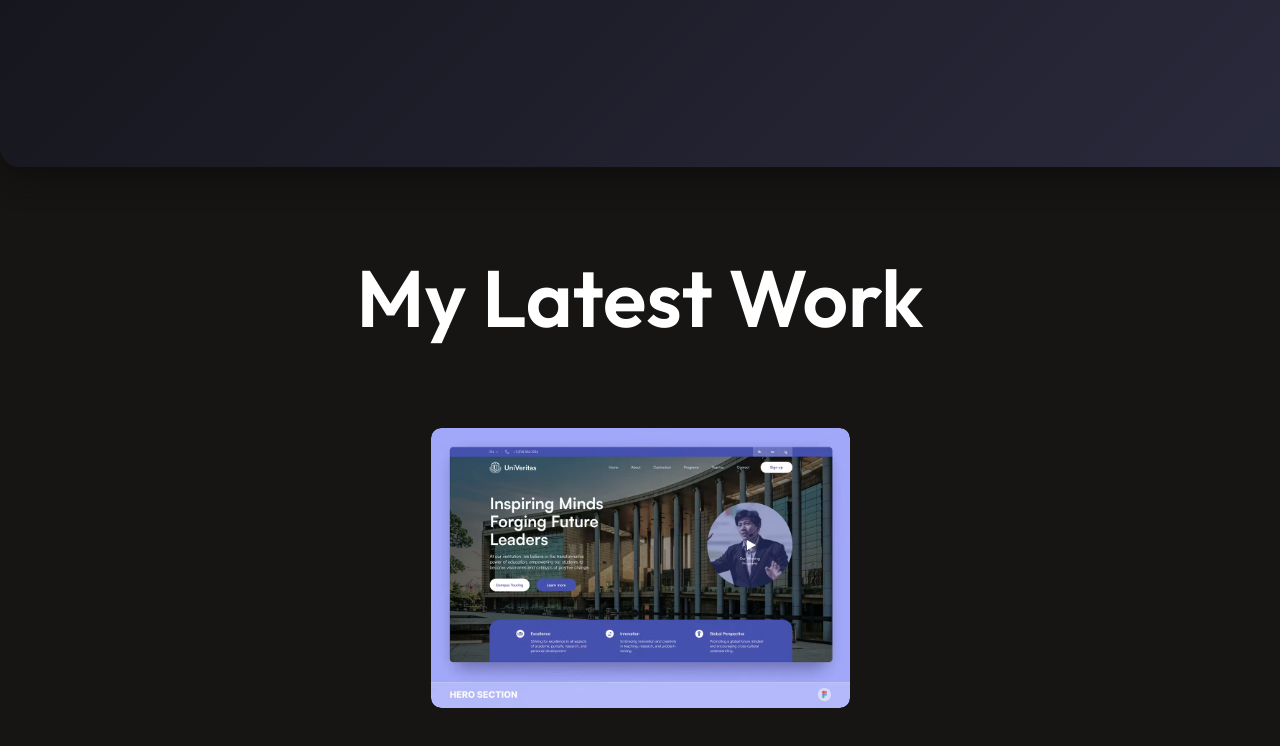
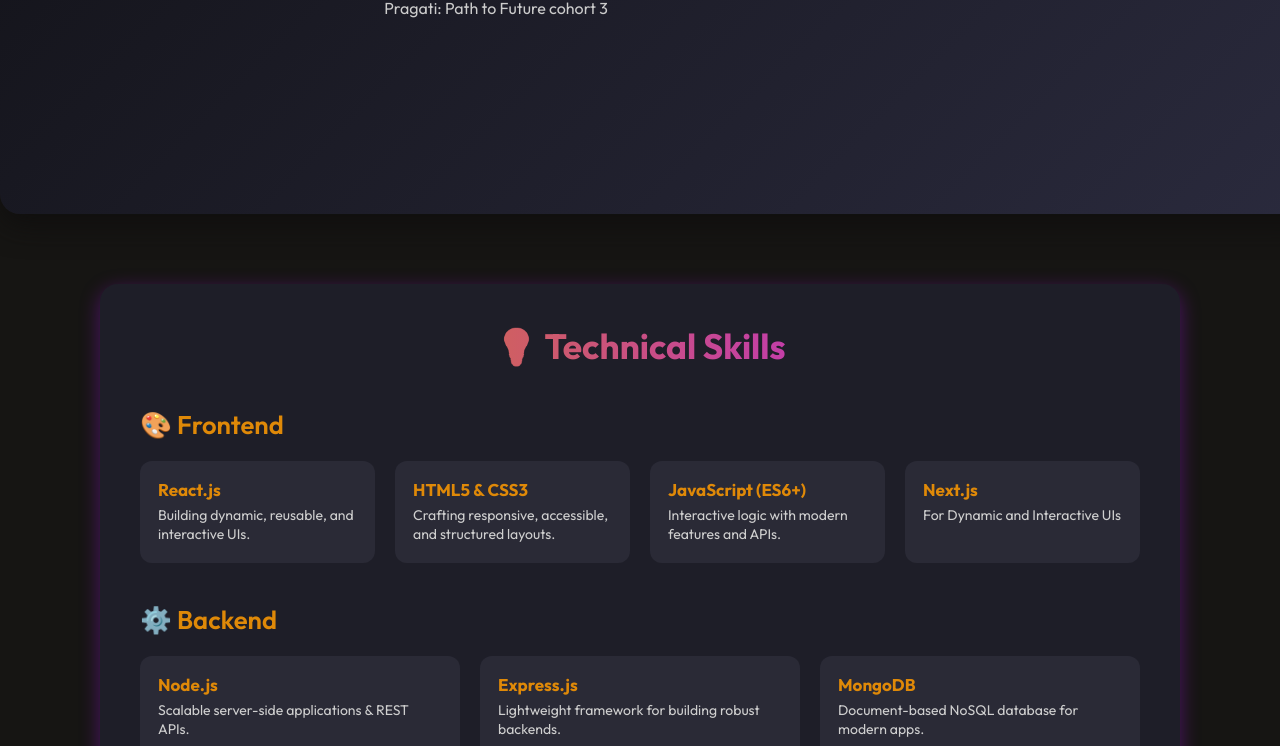
Before and after one commit to Khushi-rana310/Portfolio_react, a React (Vite) app: page / in a window 1280 px wide. Shown: the part 2000-2746 px from the top of the page. Built offline with nearby package versions, Linux system fonts and the light colour scheme.

Commit message:
done with the development technology and tools section

```diff
--- a/src/App.jsx
+++ b/src/App.jsx
@@ -7,6 +7,7 @@
 import Footer from './Components/Footer/Footer'
 import Program from './Components/Program/Program'
 import Patent from './Components/Patent/Patent'
+import DevelopmentTools from './Components/Development/Development'
 
 const App = () => {
   return (
@@ -14,6 +15,7 @@
       <Navbar/>
       <Hero/>
       <About/>
+      <DevelopmentTools/>
       <MyWork/>
       <Program/>
       <Patent/>
--- a/src/Components/About/About.jsx
+++ b/src/Components/About/About.jsx
@@ -45,14 +45,14 @@
       <div className="about-achievements">
         <div className="about-achievement">
           <h1>10+ Projects Completed</h1>
-          <p>Tech stack: ReactJs, JavaScript, HTML, CSS, NextJs, Node.js</p>
+          <p>Tech stack: ReactJs, JavaScript, HTML, CSS, NextJs, Node.js, MongoDB, firestore</p>
         </div>
         <div className="about-achievement">
           <h1>Selected for Infosys Springboard AI Program</h1>
           <p>Pragati: Path to Future cohort 3</p>
         </div>
         <div className="about-achievement">
-          <h1>180+ Leetcode Question Solved</h1>
+          <h1>200 Leetcode Question Solved</h1>
           <p>Solved Leetcode Question</p>
         </div>
         <div className="about-achievement">
--- /dev/null
+++ b/src/Components/Development/Development.css
@@ -0,0 +1,69 @@
+.skills-container {
+  margin: 70px auto;
+  padding: 40px;
+  max-width: 1000px;
+  background: #1e1e28;
+  border-radius: 18px;
+  box-shadow: 0px 6px 20px rgba(180, 21, 255, 0.35);
+  transition: transform 0.3s ease, box-shadow 0.3s ease;
+}
+
+.skills-container:hover {
+  transform: translateY(-4px);
+  box-shadow: 0px 10px 28px rgba(223, 137, 8, 0.45);
+}
+
+.skills-title {
+  font-size: 2.2rem;
+  font-weight: 700;
+  text-align: center;
+  background: linear-gradient(90deg, #DF8908, #b415FF);
+  -webkit-background-clip: text;
+  -webkit-text-fill-color: transparent;
+  margin-bottom: 40px;
+}
+
+.skill-block {
+  margin-bottom: 40px;
+}
+
+.skill-heading {
+  font-size: 1.6rem;
+  font-weight: 600;
+  margin-bottom: 20px;
+  text-align: left;
+  color: #DF8908;
+}
+
+.skill-cards {
+  display: grid;
+  grid-template-columns: repeat(auto-fit, minmax(220px, 1fr));
+  gap: 20px;
+}
+
+.skill-card {
+  background: #2a2a36;
+  padding: 18px;
+  border-radius: 12px;
+  text-align: left;
+  color: #fff;
+  transition: transform 0.3s ease, box-shadow 0.3s ease;
+  cursor: pointer;
+}
+
+.skill-card:hover {
+  transform: scale(1.05);
+  box-shadow: 0px 6px 16px rgba(180, 21, 255, 0.35);
+}
+
+.skill-card h4 {
+  font-size: 17px;
+  margin-bottom: 6px;
+  color: #DF8908;
+}
+
+.skill-card p {
+  font-size: 14px;
+  line-height: 1.4;
+  color: #cfcfcf;
+}
--- /dev/null
+++ b/src/Components/Development/Development.jsx
@@ -0,0 +1,84 @@
+import React from 'react'
+import './Development.css'
+
+const Skills = () => {
+  return (
+    <div className="skills-container">
+      <h2 className="skills-title">💡 Technical Skills</h2>
+
+      {/* Frontend Section */}
+      <div className="skill-block">
+        <h3 className="skill-heading">🎨 Frontend</h3>
+        <div className="skill-cards">
+          <div className="skill-card">
+            <h4>React.js</h4>
+            <p>Building dynamic, reusable, and interactive UIs.</p>
+          </div>
+          <div className="skill-card">
+            <h4>HTML5 & CSS3</h4>
+            <p>Crafting responsive, accessible, and structured layouts.</p>
+          </div>
+          <div className="skill-card">
+            <h4>JavaScript (ES6+)</h4>
+            <p>Interactive logic with modern features and APIs.</p>
+          </div>
+          <div className="skill-card">
+            <h4>Next.js</h4>
+            <p>For Dynamic and Interactive UIs</p>
+          </div>
+
+        </div>
+      </div>
+
+      {/* Backend Section */}
+      <div className="skill-block">
+        <h3 className="skill-heading">⚙️ Backend</h3>
+        <div className="skill-cards">
+          <div className="skill-card">
+            <h4>Node.js</h4>
+            <p>Scalable server-side applications & REST APIs.</p>
+          </div>
+          <div className="skill-card">
+            <h4>Express.js</h4>
+            <p>Lightweight framework for building robust backends.</p>
+          </div>
+          <div className="skill-card">
+            <h4>MongoDB</h4>
+            <p>Document-based NoSQL database for modern apps.</p>
+          </div>
+        </div>
+      </div>
+
+      {/* Other Tools Section */}
+      <div className="skill-block">
+        <h3 className="skill-heading">🛠 Other Tools</h3>
+        <div className="skill-cards">
+          <div className="skill-card">
+            <h4>Git & GitHub</h4>
+            <p>Version control and collaborative development.</p>
+          </div>
+          <div className="skill-card">
+            <h4>Postman</h4>
+            <p>API testing, debugging, and integration workflows.</p>
+          </div>
+          <div className="skill-card">
+            <h4>Figma</h4>
+            <p>Wireframing and UI/UX design prototyping.</p>
+          </div>
+
+
+          <div className="skill-card">
+            <h4>Render</h4>
+            <p>Deploy Full stack Application</p>
+          </div>
+          <div className="skill-card">
+            <h4>Vercel</h4>
+            <p>Deploy Frontend</p>
+          </div>
+        </div>
+      </div>
+    </div>
+  )
+}
+
+export default Skills
--- a/src/Components/Navbar/Navbar.jsx
+++ b/src/Components/Navbar/Navbar.jsx
@@ -15,9 +15,12 @@
         <ul className="nav-menu">
             <li><AnchorLink className='anchor-link'  href='#home' ><p onClick={()=>setMenu("home")}>Home</p></AnchorLink>{menu==="home"?<img src={underline} alt=''/>:<></>}</li>
             <li><AnchorLink className='anchor-link' offset={50} href='#about'><p onClick={()=>setMenu("about")}>About Me</p></AnchorLink>{menu==="about"?<img src={underline} alt=''/>:<></>}</li>
+            <li><AnchorLink className='anchor-link' offset={50} href='#development'><p onClick={()=>setMenu("development")}>Dev Tools</p></AnchorLink>{menu==="development"?<img src={underline} alt=''/>:<></>}</li>
+             <li><AnchorLink className='anchor-link' offset={50} href='#work'><p onClick={()=>setMenu("work")}>Portfolio</p></AnchorLink>{menu==="work"?<img src={underline} alt=''/>:<></>}</li>
             <li><AnchorLink className='anchor-link' offset={50} href='#program'><p onClick={()=>setMenu("program")}>Certification</p></AnchorLink>{menu==="program"?<img src={underline} alt=''/>:<></>}</li>
-            <li><AnchorLink className='anchor-link' offset={50} href='#work'><p onClick={()=>setMenu("work")}>Portfolio</p></AnchorLink>{menu==="work"?<img src={underline} alt=''/>:<></>}</li>
+
             <li><AnchorLink className='anchor-link' offset={50} href='#contact'><p onClick={()=>setMenu("contact")}>Contact Me</p></AnchorLink>{menu==="contact"?<img src={underline} alt=''/>:<></>}</li>
+
         </ul>
         <div className="nav-connect"><AnchorLink className='anchor-link' offset={50} href='#contact'>Connect With Me</AnchorLink></div>
     </div>
--- a/src/Components/Program/Program.jsx
+++ b/src/Components/Program/Program.jsx
@@ -8,21 +8,30 @@
             <h1>Certification / Programs</h1>
             <div className="about-achievements">
                 <div className="about-achievement">
-                    <h1>10+ Projects Completed</h1>
-                    <p>Tech stack: ReactJs, JavaScript, HTML, CSS, NextJs, Node.js</p>
+                    <h1>IBM SkillBuild Virtual Internship</h1>
+                    <p>Edunet Foundation X IBM SkillBuild</p>
                 </div>
                 <div className="about-achievement">
-                    <h1>Selected for Infosys Springboard AI Program</h1>
-                    <p>Pragati: Path to Future cohort 3</p>
+                    <h1>Pragati: Path to Future cohort 3</h1>
+                    <p>Infosys Springboard AI Program</p>
+                </div>
+                <div className="about-achievement">
+                    <h1>Infosys Artificial Intelligence Primer Certification</h1>
+                   <p>Infosys Springboard</p>
                </div>
                <div className="about-achievement">
-                   <h1>180+ Leetcode Question Solved</h1>
-                   <p>Solved Leetcode Question</p>
+                   <h1>Software Engineering & Agile Software Development</h1>
+                   <p>Infosys Springboard </p>
                 </div>
                 <div className="about-achievement">
-                    <h1>Patent Published</h1>
-                    <p>Agri Farmanet(KAVYA FARMNET)</p>
+                    <h1>Microsoft Learn student Ambassador Technical Training</h1>
+                    <p>Microsoft</p>
                 </div>
+                <div className="about-achievement">
+                    <h1>Full Stack Web Development</h1>
+                    <p>Octanet Services Pvt Ltd</p>
+                </div>
+
             </div>
         </div>
 
```
